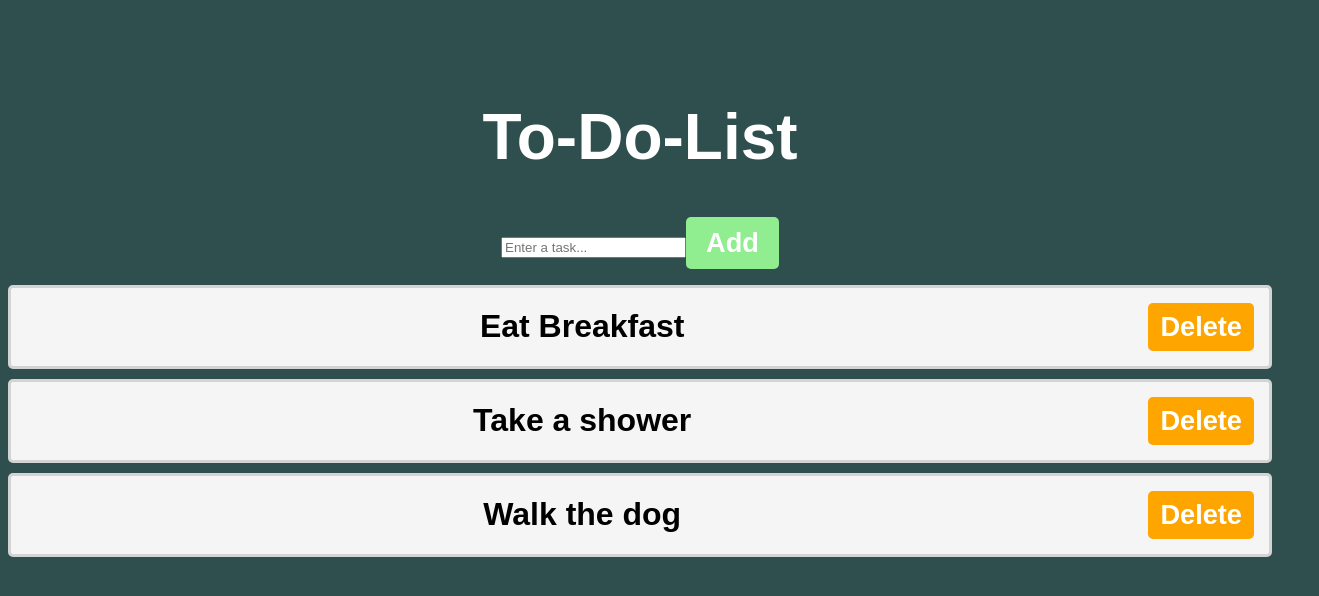
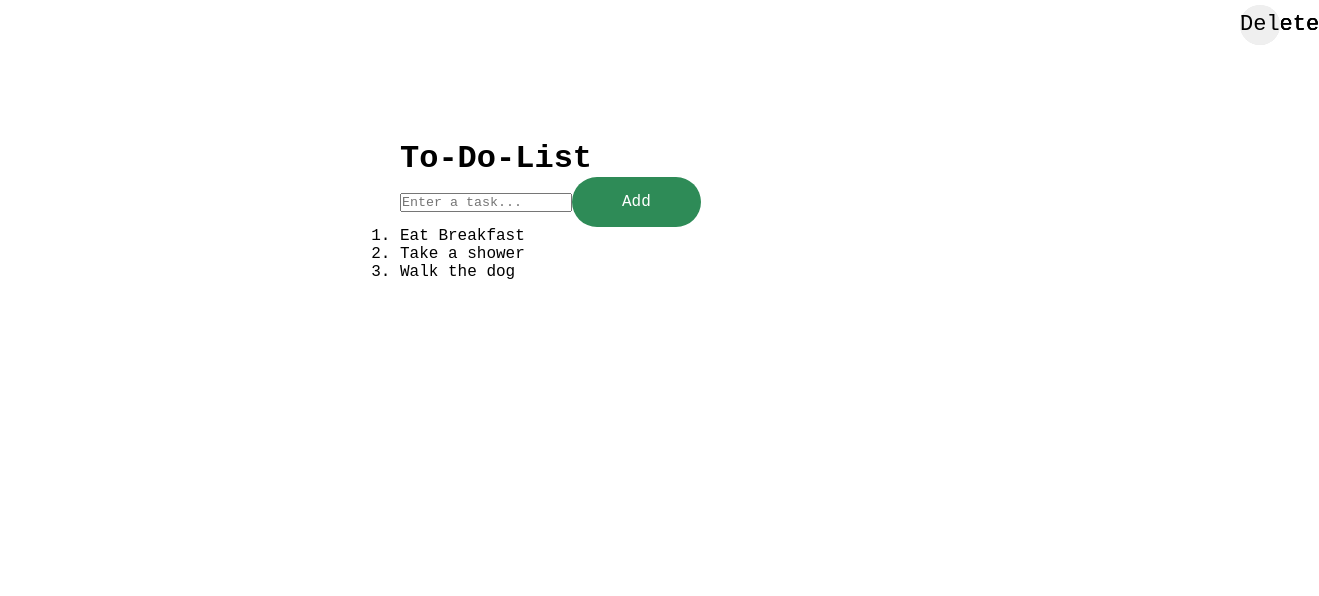
Before and after one commit to richmondpangan/to-do-list-app, a React (Vite) app: page / in a window 1280 px wide. Shown: the top 596 px of the page, 1319 px wide, since content can reach past the window. Built offline with nearby package versions, Linux system fonts and the light colour scheme.

Commit message:
Modified index.css

```diff
--- a/src/index.css
+++ b/src/index.css
@@ -1,75 +1,129 @@
-body {
-  background-color: darkslategrey;
+* {
+  margin: 0;
+  padding: 0;
+  box-sizing: border-box;
+  font-family: monospace, sans-serif;
+}
+
+.container {
+  width: 100%;
+  min-height: 100vh;
+  background-color: seagreen;
+  padding: 10px;
 }
 
 .to-do-list {
-  font-family: Arial, Helvetica, sans-serif;
-  text-align: center;
-  margin-top: 100px;
+  width: 100%;
+  max-width: 540px;
+  background-color: white;
+  margin: 100px auto 20px;
+  padding: 40px 30px 70px;
+  border-radius: 10px;
 }
 
-h1 {
-  font-size: 4rem;
-  color: white;
+.label {
+  font-size: 2rem;
+  color: black;
+  display: flex;
+  align-items: center;
+  margin-bottom: 20px;
 }
 
-button {
-  font-size: 1.7rem;
-  font-weight: bold;
-  padding: 10px 20px;
-  color: white;
+.notebook-icon-img {
+  width: 30px;
+  height: 30px;
+  margin-left: 10px;
+}
+
+.row {
+  display: flex;
+  align-items: center;
+  justify-content: space-between;
+  background-color: whitesmoke;
+  border-radius: 30px;
+  padding-left: 20px;
+  margin-bottom: 25px;
+}
+
+.task-input-field {
+  flex: 1;
   border: none;
-  border-radius: 5px;
-  cursor: pointer;
-  transition: background-color 0.5 ease;
+  outline: none;
+  background: transparent;
+  padding: 10px;
 }
 
 .add-button {
-  background-color: lightgreen;
+  border: none;
+  outline: none;
+  padding: 16px 50px;
+  background-color: seagreen;
+  color: white;
+  font-size: 16px;
+  cursor: pointer;
+  border-radius: 40px;
 }
 
 .add-button:hover {
   background-color: green;
 }
 
+ul li {
+  list-style: none;
+  font-size: 18px;
+  padding: 12px 8px 12px 50px;
+  user-select: none;
+  cursor: pointer;
+  position: relative;
+  margin-bottom: 8px;
+}
+
+ul li::before {
+  content: '';
+  position: absolute;
+  height: 28px;
+  width: 28px;
+  border-radius: 50%;
+  background-image: url("./assets/uncheck.png");
+  background-size: cover;
+  background-position: center;
+  top: 11px;
+  left: 8px;
+}
+
+ul li.checked {
+  color: gray;
+  text-decoration: line-through;
+}
+
+ul li.checked::before {
+  background-image: url("./assets/check.png");
+}
+
 .delete-button {
-  background-color: orange;
+  position: absolute;
+  right: 0;
+  top: 5px;
+  width: 40px;
+  height: 40px;
+  font-size: 22px;
+  line-height: 40px;
+  text-align: center;
+  border: none;
+  border-radius: 50%;
+  cursor: pointer;
+  transition: 0.2s ease;
 }
 
 .delete-button:hover {
-  background-color: red;
+  background-color: black;
 }
 
-.input[type="text"] {
-  font-size: 1.6rem;
-  padding: 10px;
-  border: 2px solid gray;
-  border-radius: 5px;
-  color: black;
-}
-
-ol {
-  padding: 0;
-}
-
-li {
-  font-size: 2rem;
-  font-weight: bold;
-  padding: 15px;
-  background-color: whitesmoke;
-  margin-bottom: 10px;
-  border: 3px solid lightgray;
-  border-radius: 5px;
-  display: flex;
-  align-items: center;
+.delete-button-img {
+  width: 40px;
+  height: 40px;
 }
 
 .text {
   flex: 1;
 }
-
-.delete-button, .move-button {
-  padding: 8px 12px;
-  font-size: 1.4 rem;
-  margin-left: 10px;
-}
```
